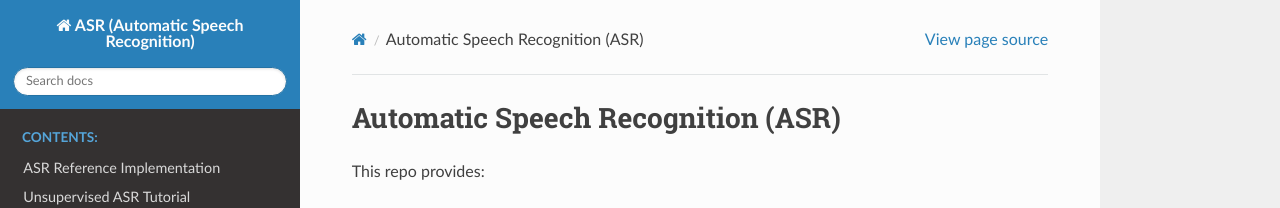
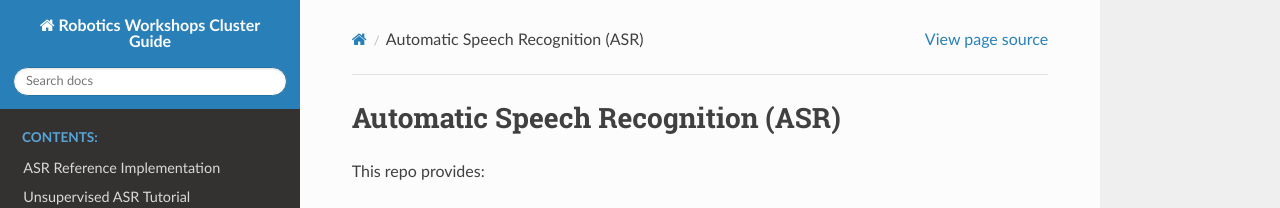
Before and after one commit to catgloss/robotics_workshops, a Sphinx documentation site: the page built from docs/source/index.rst, in a window 1280 px wide. Shown: the top 208 px of the page. Built offline with Sphinx 7.4.7 and the Read the Docs theme 2.0.0, drawn with Linux system fonts in a browser that asks for light colours.

Commit message:
Update conf.py

```diff
--- a/docs/source/conf.py
+++ b/docs/source/conf.py
@@ -23,7 +23,7 @@ sys.path.insert(0, os.path.abspath("../../reference_implementation/asr/transcrib
 
 # -- Project information -----------------------------------------------------
 
-project = "ASR (Automatic Speech Recognition)"
+project = "Robotics Workshops Cluster Guide"
 copyright = "2022, Vector AI Engineering"
 author = "Vector AI Engineering"
 
```
